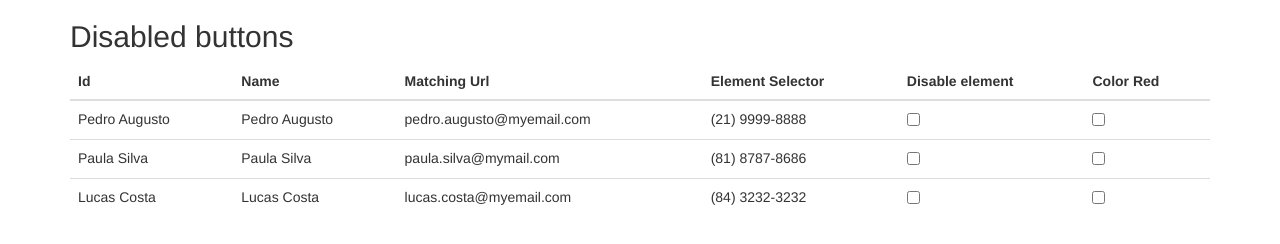
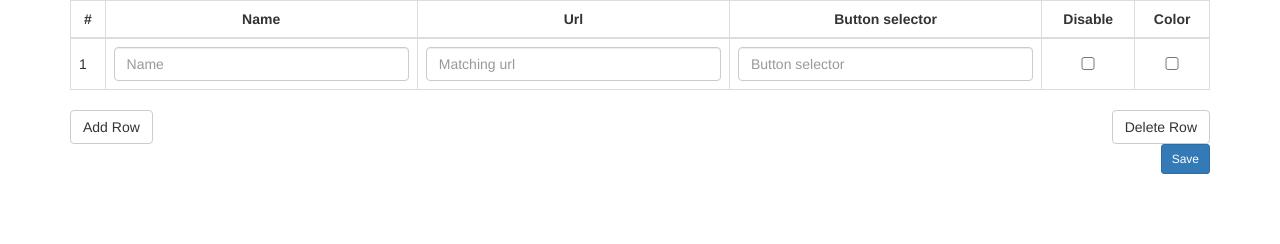
Before and after one commit to onegambler/CosmosBAMDisabler, a browser extension: page src/options2/options.html in a window 1280 px wide. Drawn offline with Linux system fonts and the light colour scheme.

Commit message:
Added working table

```diff
--- a/src/options2/options.css
+++ b/src/options2/options.css
@@ -1,18 +1,27 @@
+#optionsTable td {
+    vertical-align: middle;
+}
+
+input[type="checkbox"] {
+    width: 100%;
+    height: 50%
+}
+
 .editableTable {
-    border:solid 1px;
-    width:100%
+    border: solid 1px;
+    width: 100%
 }
 
 .editableTable td {
-    border:solid 1px;
+    border: solid 1px;
 }
 
 .editableTable .cellEditing {
     padding: 0;
 }
 
-.editableTable .cellEditing input[type=text]{
-    width:100%;
-    border:0;
-    background-color:rgb(255,253,210);
+.editableTable .cellEditing input[type=text] {
+    width: 100%;
+    border: 0;
+    background-color: rgb(255, 253, 210);
 }
--- a/src/options2/options.html
+++ b/src/options2/options.html
@@ -11,58 +11,61 @@
 
 <body>
     <div class="container">
-        <h2>Disabled buttons</h2>
-        <table class="table table-responsive">
+        <div class="row clearfix">
+            <div class="col-md-12 column">
+                <table id="optionsTable" class="table table-bordered table-hover">
                     <thead>
                         <tr>
-                    <th>Id</th>
-                    <th>Name</th>
-                    <th>Matching Url</th>
-                    <th>Element Selector</th>
-                    <th>Disable element</th>
-                    <th>Color Red</th>
+                            <th id="id" class="text-center">
+                                #
+                            </th>
+                            <th id="name" class="text-center">
+                                Name
+                            </th>
+                            <th id="url" class="text-center">
+                                Url
+                            </th>
+                            <th id="selector" class="text-center">
+                                Button selector
+                            </th>
+                            <th id="disable" class="text-center">
+                                Disable
+                            </th>
+                            <th id="color" class="text-center">
+                                Color
+                            </th>
                         </tr>
                     </thead>
                     <tbody>
-                <tr>
-
-                    <td>Pedro Augusto</td>
-                    <td>Pedro Augusto</td>
-                    <td>pedro.augusto@myemail.com</td>
-                    <td>(21) 9999-8888</td>
+                        <tr id='opt0'>
                             <td>
-                        <input type="checkbox" name="myTextEditBox" value="checked" />
+                                1
                             </td>
                             <td>
-                        <input type="checkbox" name="myTextEditBox" value="checked" />
+                                <input type="text" name='name0' placeholder='Name' class="form-control" />
+                            </td>
+                            <td>
+                                <input type="text" name='url0' placeholder='Matching url' class="form-control" />
+                            </td>
+                            <td>
+                                <input type="text" name='selector0' placeholder='Button selector' class="form-control" />
+                            </td>
+                            <td>
+                                <input type="checkbox" name='disable0'/>
+                            </td>
+                            <td>
+                                <input type="checkbox" name='color0'/>
                             </td>
                         </tr>
-                <tr>
-                    <td>Paula Silva</td>
-                    <td>Paula Silva</td>
-                    <td>paula.silva@mymail.com</td>
-                    <td>(81) 8787-8686</td>
-                    <td>
-                        <input type="checkbox" name="myTextEditBox" value="checked" />
-                    </td>
-                    <td>
-                        <input type="checkbox" name="myTextEditBox" value="checked" />
-                    </td>
-                </tr>
-                <tr>
-                    <td>Lucas Costa</td>
-                    <td>Lucas Costa</td>
-                    <td>lucas.costa@myemail.com</td>
-                    <td>(84) 3232-3232</td>
-                    <td>
-                        <input type="checkbox" name="myTextEditBox" value="checked" />
-                    </td>
-                    <td>
-                        <input type="checkbox" name="myTextEditBox" value="checked" />
-                    </td>
-                </tr>
+                        <tr id='opt1'></tr>
                     </tbody>
                 </table>
+            </div>
+        </div>
+        <a id="add_row" class="btn btn-default pull-left">Add Row</a><a id='delete_row' class="pull-right btn btn-default">Delete Row</a>
+    </div>
+    <div class="container">
+        <button id="saveOptionsButton" type="button" class="btn btn-primary btn-sm pull-right">Save</button>
     </div>
     <!-- Bootstrap -->
     <link href="../../lib/bootstrap/dist/css/bootstrap.min.css" rel="stylesheet">
--- a/src/options2/options.js
+++ b/src/options2/options.js
@@ -1,32 +1,22 @@
-$(function () {
-    $("td").click(function () {
+$(document).ready(function () {
+    var i = 1;
+    $("#add_row").click(function () {
+        $('#opt' + i).html(
+            "<td>" + (i + 1) + "</td>" +
+            "<td><input name='name" + i + "' type='text' placeholder='Name' class='form-control input-md' /> </td>" +
+            "<td><input name='url" + i + "' type='text' placeholder='Rule Url' class='form-control input-md'></td>" +
+            "<td><input  name='selector" + i + "' type='text' placeholder='Mobile' class='form-control input-md'></td>" +
+            "<td><input  name='disable" + i + "' type='checkbox'</td>" +
+            "<td><input  name='color" + i + "' type='checkbox'</td>");
 
-        var firstChild = $(this).children().first();
-        if ($(this).children().length === 0) {
-            var OriginalContent = $(this).text();
-
-            $(this).addClass("cellEditing");
-            $(this).html("<input class='form-control' type='text' value='" + OriginalContent + "' />");
-            $(this).children().first().focus();
-
-            $(this).children().first().keypress(function (e) {
-                if (e.which == 13 || e.wich == 27) {
-                    var newContent = $(this).val();
-                    $(this).parent().text(newContent);
-                    $(this).parent().removeClass("cellEditing");
-                }
-            });
-            $(this).children().first().focusout(function () {
-                var newContent = $(this).val();
-                $(this).parent().text(newContent);
-                $(this).parent().removeClass("cellEditing");
-            });
-
-
-            $(this).children().first().blur(function () {
-                $(this).parent().text(OriginalContent);
-                $(this).parent().removeClass("cellEditing");
-            });
+        $('#optionsTable').append('<tr id="opt' + (i + 1) + '"></tr>');
+        i++;
+    });
+    $("#delete_row").click(function () {
+        if (i > 1) {
+            $("#opt" + (i - 1)).html('');
+            i--;
         }
     });
+
 });
```
Lines whose indentation alone changed are shown as unchanged.
